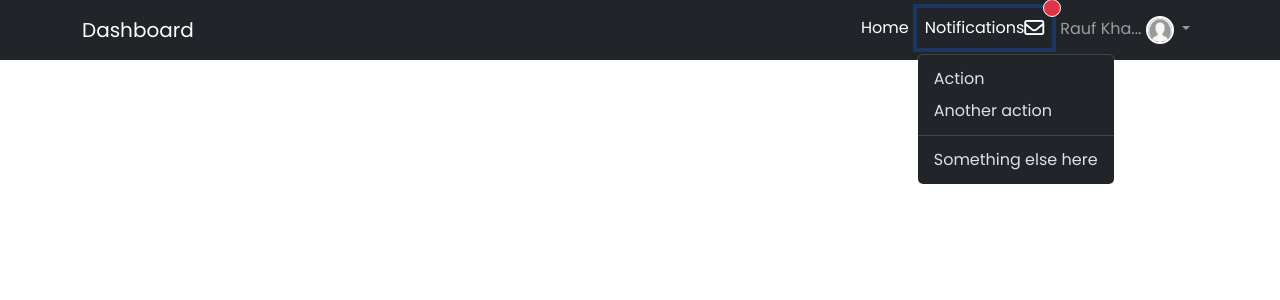
After one commit to AbdulRaufAl-hassan101010/Handoff, a Flask app: template templates/dashboard_home.html in a window 1280 px wide, after a click that opens the changed part. The commit adds this page. Shown: the top 300 px of the page. Run offline with Flask 3, Linux system fonts and the light colour scheme; the template is opened without the code that fills it, so the values that code supplies are empty.

Commit message:
created auth pages and dashboard home page

```diff
--- a/app.py
+++ b/app.py
@@ -4,8 +4,13 @@ app = Flask(__name__)
 
 
 @app.route("/")
-def landing_page():
+def home_page():
     return render_template("index.html")
+
+@app.route("/<name>")
+def landing_page(name):
+    print(name)
+    return render_template(f"{name}.html")
 
 
 if __name__ == "__main__":
--- a/static/css/styles.css
+++ b/static/css/styles.css
@@ -11,12 +11,23 @@ h6 {
     font-family: 'Noto Serif', serif
 }
 
+img {
+    width: 100%;
+    height: 100%;
+}
+
+nav #profile-img {
+    width: 28px;
+    height: 28px;
+    border-radius: 50%;
+    border: 2px solid white;
+}
 
 #hero {
-    background: url("http://localhost:5000/static/imgs/hero.jpg") no-repeat;
+    background: url("/static/imgs/hero.jpg") no-repeat;
     background-size: cover;
     width: 100%;
-    height: calc(100vh - 68px);
+    min-height: calc(100vh - 68px);
     position: relative;
 }
 
@@ -47,3 +58,16 @@ h6 {
     line-height: 1.5;
     font-weight: 300;
 }
+@media (max-height: 798px) {
+    #hero .over-lay {
+        display: flex;
+        align-items: center;
+        justify-content: center;
+    }
+
+    #hero .over-lay .hero-content {
+        padding-top: 0;
+    }
+
+
+}
--- /dev/null
+++ b/templates/dashboard_home.html
@@ -0,0 +1,5 @@
+{% include 'head.html' %}
+<html>
+{% include 'dashboard_navbar.html' %}
+<main class="d-flex align-items-center"></main>
+</html>
--- /dev/null
+++ b/templates/dashboard_navbar.html
@@ -0,0 +1,52 @@
+<nav class="navbar navbar-expand-lg bg-dark" data-bs-theme="dark">
+    <div class="container-fluid container-md">
+        <a class="navbar-brand" href="#">Dashboard</a>
+        <button class="navbar-toggler" type="button" data-bs-toggle="collapse" data-bs-target="#navbarNavDropdown"
+            aria-controls="navbarNavDropdown" aria-expanded="false" aria-label="Toggle navigation">
+            <i class="fa-solid fa-bars"></i>
+        </button>
+        <div class="collapse navbar-collapse justify-content-end align-content-center" id="navbarNavDropdown">
+            <ul class="navbar-nav">
+                <li class="nav-item">
+                    <a class="nav-link active" aria-current="page" href="#">Home</a>
+                </li>
+                <li class="nav-item dropdown">
+
+                    <a class="nav-link" href="#" role="button" data-bs-toggle="dropdown" aria-expanded="false">
+                        <div class="position-relativ">
+                            Notifications<i class="fa-regular fa-envelope fa-lg"></i>
+                            <span
+                                class="position-absolute top-0 start-100 translate-middle p-2 bg-danger border border-light rounded-circle">
+                                <span class="visually-hidden">New alerts</span>
+                            </span>
+                        </div>
+
+                    </a>
+                    <ul class="dropdown-menu">
+                        <li><a class="dropdown-item" href="#">Action</a></li>
+                        <li><a class="dropdown-item" href="#">Another action</a></li>
+                        <li>
+                            <hr class="dropdown-divider">
+                        </li>
+                        <li><a class="dropdown-item" href="#">Something else here</a></li>
+                    </ul>
+                </li>
+                <li class="nav-item dropdown">
+                    <a class="nav-link dropdown-toggle" href="#" role="button" data-bs-toggle="dropdown"
+                        aria-expanded="false">
+                        Rauf Kha...
+                        <img id="profile-img" src="/static/imgs/profile.png" alt="">
+                    </a>
+                    <ul class="dropdown-menu">
+                        <li><a class="dropdown-item" href="#">Action</a></li>
+                        <li><a class="dropdown-item" href="#">Another action</a></li>
+                        <li>
+                            <hr class="dropdown-divider">
+                        </li>
+                        <li><a class="dropdown-item" href="#">Something else here</a></li>
+                    </ul>
+                </li>
+            </ul>
+        </div>
+    </div>
+</nav>
--- /dev/null
+++ b/templates/head.html
@@ -0,0 +1,30 @@
+<!DOCTYPE html>
+<html lang="en">
+
+<head>
+    <meta charset="UTF-8" />
+    <meta http-equiv="X-UA-Compatible" content="IE=edge" />
+    <meta name="viewport" content="width=device-width, initial-scale=1.0" />
+    <!-- boostrap css cdn -->
+    <link href="https://cdn.jsdelivr.net/npm/bootstrap@5.3.0-alpha3/dist/css/bootstrap.min.css" rel="stylesheet"
+        integrity="sha384-KK94CHFLLe+nY2dmCWGMq91rCGa5gtU4mk92HdvYe+M/SXH301p5ILy+dN9+nJOZ" crossorigin="anonymous" />
+    <!-- fontawesome -->
+    <link rel="stylesheet" href="https://cdnjs.cloudflare.com/ajax/libs/font-awesome/6.4.0/css/all.min.css"
+        integrity="sha512-iecdLmaskl7CVkqkXNQ/ZH/XLlvWZOJyj7Yy7tcenmpD1ypASozpmT/E0iPtmFIB46ZmdtAc9eNBvH0H/ZpiBw=="
+        crossorigin="anonymous" referrerpolicy="no-referrer" />
+    <!-- google font -->
+    <link rel="preconnect" href="https://fonts.googleapis.com">
+    <link rel="preconnect" href="https://fonts.gstatic.com" crossorigin>
+    <link
+        href="https://fonts.googleapis.com/css2?family=Noto+Serif:wght@400;700&family=Poppins:wght@100;200;300;400&display=swap"
+        rel="stylesheet">
+    <!-- custom css -->
+    <link rel="stylesheet" href="http://localhost:5000/static/css/styles.css">
+
+    <!-- boostrap js cdn -->
+    <!-- boostrap cdn -->
+    <script src="https://cdn.jsdelivr.net/npm/bootstrap@5.3.0-alpha3/dist/js/bootstrap.bundle.min.js"
+        integrity="sha384-ENjdO4Dr2bkBIFxQpeoTz1HIcje39Wm4jDKdf19U8gI4ddQ3GYNS7NTKfAdVQSZe" crossorigin="anonymous"
+        defer></script>
+    <title>Handoff - welcome</title>
+</head>
```
Also changed, not shown: templates/index.html (+6 -55 lines), templates/login.html (added, +21 -0 lines), templates/navbar.html (added, +25 -0 lines), templates/signup.html (added, +30 -0 lines), static/imgs/profile.png (added).
